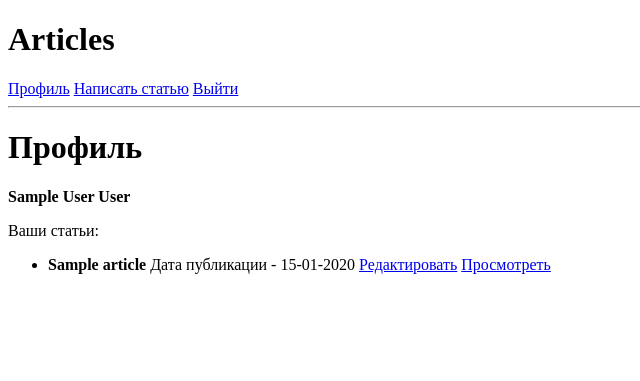
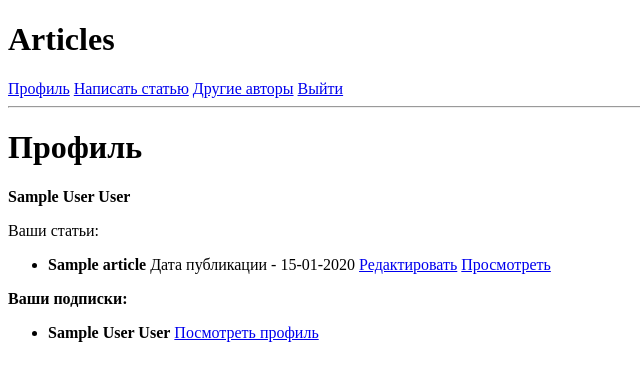
Before and after one commit to IDaniil228/Articles, a Django app: page / in a window 1280 px wide. Shown: the top 381 px of the page, without its empty margins (0-640 px from the left). Run offline with Django 4.2, Linux system fonts and the light colour scheme; a user stored in the database is signed in; tables that the repository leaves empty hold one stand-in row (values such as "Sample post").

Commit message:
implemented subscriptions

```diff
--- a/web/forms.py
+++ b/web/forms.py
@@ -9,7 +9,7 @@ class RegistrationForm(forms.Form):
     name = forms.CharField(max_length=256)
     surname = forms.CharField(max_length=256)
     login = forms.CharField(max_length=256)
-    photo = forms.ImageField()
+    photo = forms.ImageField(required=False)
     password = forms.CharField(max_length=256, widget=forms.PasswordInput())
     repetitionPassword = forms.CharField(max_length=256, widget=forms.PasswordInput())
 
--- a/web/templates/web/base.html
+++ b/web/templates/web/base.html
@@ -14,6 +14,7 @@
         {% else %}
             <a href="{% url 'main' %}">Профиль</a>
             <a href="{% url 'articles_create' %}">Написать статью</a>
+            <a href="{% url 'other_authors' %}">Другие авторы</a>
             <a href="{% url 'logout' %}">Выйти</a>
         {% endif %}
     </nav>
--- a/web/templates/web/main.html
+++ b/web/templates/web/main.html
@@ -19,6 +19,15 @@
                 </li>
             {% endfor %}
         </ul>
+            <p><b>Ваши подписки:</b></p>
+        <ul>
+            {% for subscription in subscriptions %}
+                <li>
+                    <b>{{ subscription.name }} {{ subscription.surname }}</b>
+                    <a href="{% url 'check_profile' subscription.id %}">Посмотреть профиль</a>
+                </li>
+            {% endfor %}
+        </ul>
 
     {% endif %}
 
--- /dev/null
+++ b/web/templates/web/other_authors.html
@@ -0,0 +1,6 @@
+{% extends "web/base.html" %}
+{% block content %}
+    {% for user in users %}
+        <p>{{user.surname}} {{user.name}} <a href="{% url 'check_profile' user.id %}">Просмотреть профиль</a> </p>
+    {% endfor %}
+{% endblock %}
--- a/web/urls.py
+++ b/web/urls.py
@@ -9,5 +9,8 @@ urlpatterns = [
     path('logout/', logout_view, name="logout"),
     path('articles/create', articles_view, name="articles_create"),
     path('articles/<int:id>', articles_view, name="articles_edit"),
-    path('articles/view/<int:id>', viewing_articles, name="articles_view")
+    path('articles/view/<int:id>', viewing_articles_view, name="articles_view"),
+    path('other_authors/', other_authors_view, name="other_authors"),
+    path('other_authors/<int:id>', check_profile_view, name="check_profile"),
+    path('other_authors/<int:id>/subscribe', subscribe_view, name="subscribe")
 ]
--- a/web/views.py
+++ b/web/views.py
@@ -11,8 +11,10 @@ from web.models import CustomUser, Articles
 def main_view(request):
     if not request.user.is_anonymous:
         articles = Articles.objects.filter(user=request.user)
+        subscriptions = request.user.subscriptions.all()
         return render(request, "web/main.html", {
-            "articles" : articles
+            "articles" : articles,
+            "subscriptions" : subscriptions
         })
     return render(request, "web/main.html")
 
@@ -66,8 +68,30 @@ def articles_view(request, id = None):
         "form" : form
     })
 
-def viewing_articles(request, id):
+def viewing_articles_view(request, id):
     article = Articles.objects.get(id=id)
     return render(request, "web/viewing_articels.html", {
         "article" : article
     })
+
+def other_authors_view(request):
+    all_sub_id = list(request.user.subscriptions.values_list('id', flat=True))
+    all_users = CustomUser.objects.exclude(id__in=all_sub_id).exclude(id=request.user.id)
+    return render(request, "web/other_authors.html", {
+        "users" : all_users
+    })
+
+def check_profile_view(request, id):
+    user = CustomUser.objects.get(id=id)
+    articles = Articles.objects.filter(user=user)
+    print(articles)
+    return render(request, "web/check_profile.html", {
+        "user" : user,
+        "articles" : articles
+    })
+
+
+def subscribe_view(request, id):
+    user = CustomUser.objects.get(id=id)
+    request.user.subscriptions.add(user)
+    return redirect("other_authors")
```
Also changed, not shown: web/templates/web/check_profile.html (added, +17 -0 lines), media/articles/фото_1_3ecR5XW.png (added).
